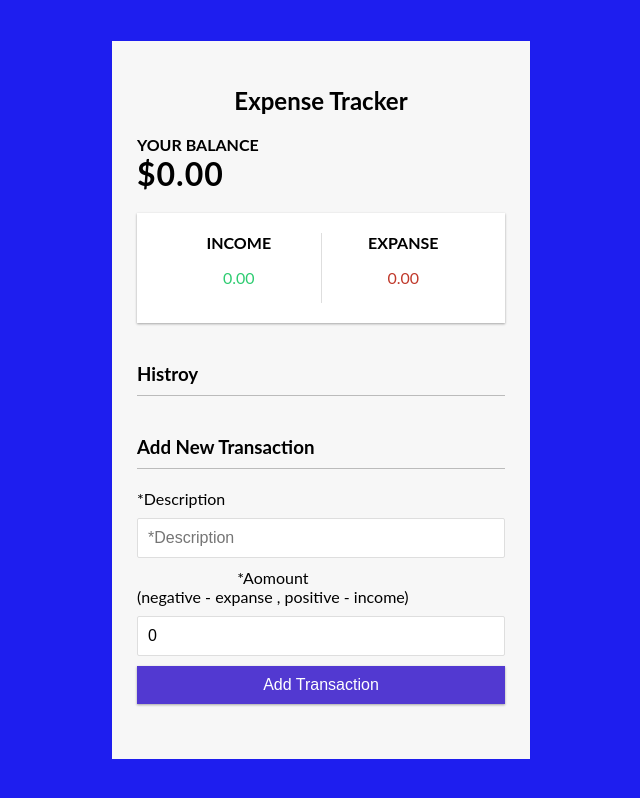
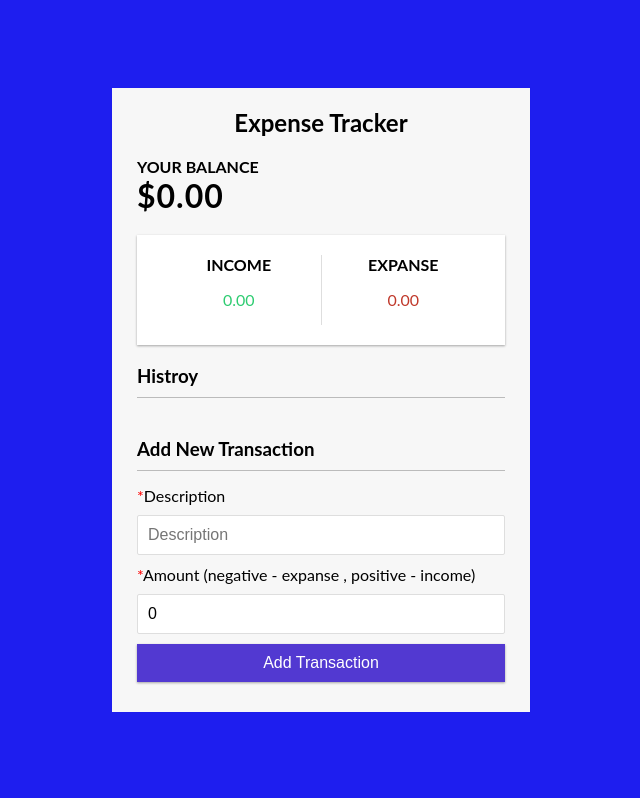
Before and after one commit to ShoaibAbbasDev/expanse-tracker-, a React (Create React App) app: page / in a window 1280 px wide. Shown: the whole page, without its empty margins (319-959 px from the left). Built offline with nearby package versions, Linux system fonts and the light colour scheme.

Commit message:
UI improved and fix the spelling mistake

```diff
--- a/src/AddTransaction.js
+++ b/src/AddTransaction.js
@@ -1,42 +1,49 @@
-import React, {useState, useContext} from 'react'
-import {GlobalContext} from './GlobalState'
+import React, { useState, useContext } from "react";
+import { GlobalContext } from "./GlobalState";
 
 function AddTransaction() {
-
-    const [text,setText]=useState('');
-    const [amount,setAmount]=useState(0);
-    const {addTransaction}=useContext(GlobalContext);
-    const handleAddition = (event) =>{
+	const [text, setText] = useState("");
+	const [amount, setAmount] = useState(0);
+	const { addTransaction } = useContext(GlobalContext);
+	const handleAddition = (event) => {
 		event.preventDefault();
 
-        const newTransaction={
-            id:  Math.floor(Math.random() * 10000000),
+		const newTransaction = {
+			id: Math.floor(Math.random() * 10000000),
 			text,
-            amount: + amount
-        }
+			amount: +amount,
+		};
 		addTransaction(newTransaction);
-
-      }
-
+	};
 
 	return (
 		<div>
 			<h3>Add New Transaction</h3>
 			<form onSubmit={handleAddition}>
+				<label htmlFor="text">
+					<span class="red">*</span>Description
+				</label>
+				<input
+					type="text"
+					value={text}
+					onChange={(e) => setText(e.target.value)}
+					placeholder="Description "
+				/>
 
-                    <label htmlFor="text">*Description</label>
-                    <input type="text" value={text} onChange={(e)=>setText(e.target.value)} placeholder="*Description "/>
+				<label className="div-amount" htmlFor="amount">
+					<span class="red">*</span>Amount (negative - expanse ,
+					positive - income)
+				</label>
+				<input
+					type="number"
+					value={amount}
+					onChange={(e) => setAmount(e.target.value)}
+					placeholder="*Amount"
+				/>
 
-
-                    <label className="div-amount" htmlFor="amount">*Aomount<br></br>(negative  - expanse , positive - income)</label>
-                    <input type="number" value={amount} onChange={(e)=>setAmount(e.target.value)} placeholder="*Amount" />
-
-                <button className="btn"  >Add Transaction</button>
-
+				<button className="btn">Add Transaction</button>
 			</form>
-
 		</div>
-
-    )
+	);
 }
 export default AddTransaction;
--- a/src/App.css
+++ b/src/App.css
@@ -14,7 +14,11 @@ body {
 	justify-content: center;
 	min-height: 100vh;
 	margin: 0;
-  font-family: 'Lato', sans-serif;
+	font-family: "Lato", sans-serif;
+}
+
+.red {
+	color: red;
 }
 
 .container {
@@ -22,11 +26,11 @@ body {
 	width: 350px;
 	height: 600px;
 }
-.App{
+.App {
 	height: auto;
 	width: 420px;
 	border: 1px solid rgba(12, 12, 238, 0.925);
-  padding: 25px;
+	padding: 0px 25px;
 	background-color: #f7f7f7;
 }
 
@@ -38,7 +42,7 @@ h1 {
 h3 {
 	border-bottom: 1px solid #bbb;
 	padding-bottom: 10px;
-  margin: 40px 0 10px;
+	margin: 20px 0 5px;
 }
 
 h4 {
@@ -83,8 +87,8 @@ label {
 	margin: 10px 0;
 }
 
-input[type='text'],
-input[type='number'] {
+input[type="text"],
+input[type="number"] {
 	border: 1px solid #dedede;
 	border-radius: 2px;
 	display: block;
@@ -105,7 +109,7 @@ input[type='number'] {
 	padding: 10px;
 	width: 100%;
 }
-.btn:hover{
+.btn:hover {
 	background-color: blue;
 	box-shadow: 3px black;
 }
@@ -159,9 +163,9 @@ input[type='number'] {
 .list li:hover .delete-btn {
 	opacity: 1;
 }
-.div-amount{
+.div-amount {
+	text-align: left;
+}
+h2 {
 	text-align: center;
 }
-h2{
-  text-align: center;
-}
```
Also changed, not shown: 1 other file (tests, documents, lock files or other folders). Lines whose indentation alone changed are shown as unchanged.
